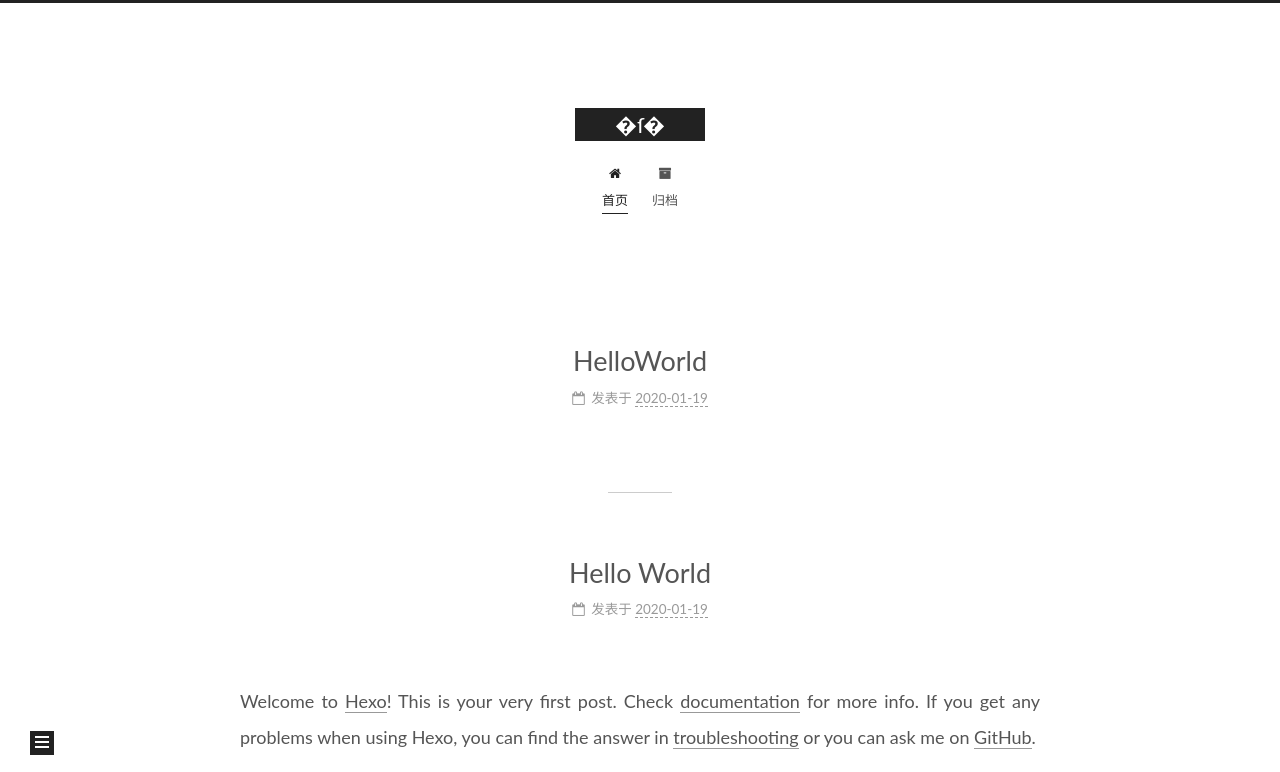
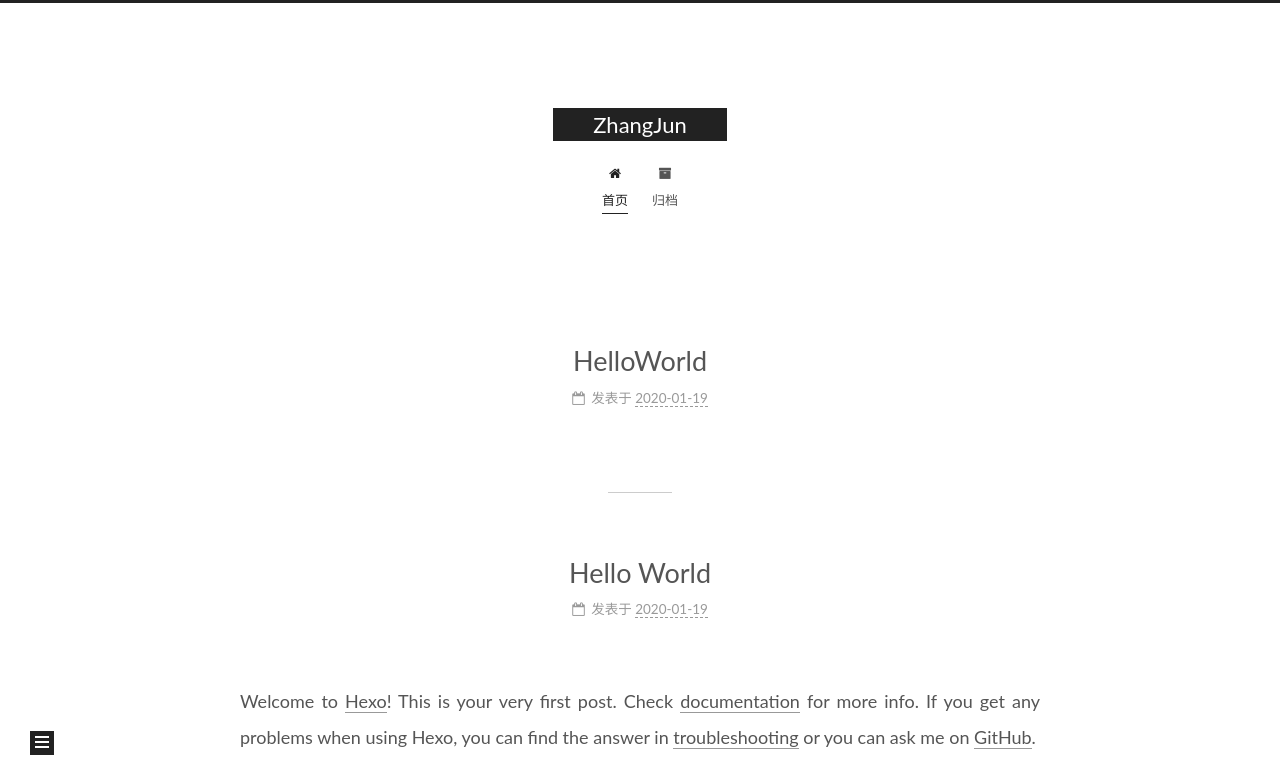
Before and after one commit to ZhangJun1850/ZhangJun1850.github.io, a plain HTML site: page index.html in a window 1280 px wide. Shown: the top 772 px of the page. Drawn offline with Linux system fonts and the light colour scheme.

Commit message:
Site updated: 2020-01-19 15:31:45

```diff
--- a/index.html
+++ b/index.html
@@ -47,9 +47,9 @@
 </script>
 
   <meta property="og:type" content="website">
-<meta property="og:title" content="�ſ�">
+<meta property="og:title" content="ZhangJun">
 <meta property="og:url" content="https://zhangjun1850.github.io/index.html">
-<meta property="og:site_name" content="�ſ�">
+<meta property="og:site_name" content="ZhangJun">
 <meta property="og:locale" content="zh_CN">
 <meta property="article:author" content="Zhangjun">
 <meta name="twitter:card" content="summary">
@@ -66,7 +66,7 @@
   };
 </script>
 
-  <title>�ſ�</title>
+  <title>ZhangJun</title>
 
 
 
@@ -110,7 +110,7 @@
     <div>
       <a href="/" class="brand" rel="start">
         <span class="logo-line-before"><i></i></span>
-        <span class="site-title">�ſ�</span>
+        <span class="site-title">ZhangJun</span>
         <span class="logo-line-after"><i></i></span>
       </a>
     </div>
@@ -174,7 +174,7 @@
     </span>
 
     <span hidden itemprop="publisher" itemscope itemtype="http://schema.org/Organization">
-      <meta itemprop="name" content="�ſ�">
+      <meta itemprop="name" content="ZhangJun">
     </span>
       <header class="post-header">
         <h1 class="post-title" itemprop="name headline">
@@ -231,7 +231,7 @@
     </span>
 
     <span hidden itemprop="publisher" itemscope itemtype="http://schema.org/Organization">
-      <meta itemprop="name" content="�ſ�">
+      <meta itemprop="name" content="ZhangJun">
     </span>
       <header class="post-header">
         <h1 class="post-title" itemprop="name headline">
```
Also changed, not shown: 2020/01/19/HelloWorld/index.html (+4 -4 lines), 2020/01/19/hello-world/index.html (+4 -4 lines), archives/2020/01/index.html (+4 -4 lines), archives/2020/index.html (+4 -4 lines), archives/index.html (+4 -4 lines).
